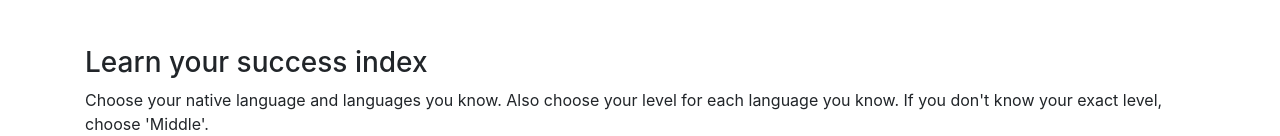
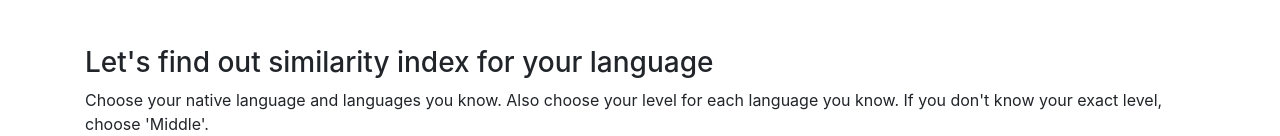
Before and after one commit to imvq/nextlin-client, a Vue app: page /work in a window 1280 px wide. Shown: the part 338-474 px from the top of the page. Built offline with nearby package versions, Linux system fonts and the light colour scheme; no server answers; what vue-page-title would draw is missing.

Commit message:
Inner title changed

```diff
--- a/src/components/WorkContent.vue
+++ b/src/components/WorkContent.vue
@@ -4,7 +4,7 @@
     class="py-5"
   >
     <div class="container">
-      <h3>Learn your success index</h3>
+      <h3>Let's find out similarity index for your language</h3>
       <p>
         Choose your native language and languages you know.
         Also choose your level for each language you know. If you don't
```
